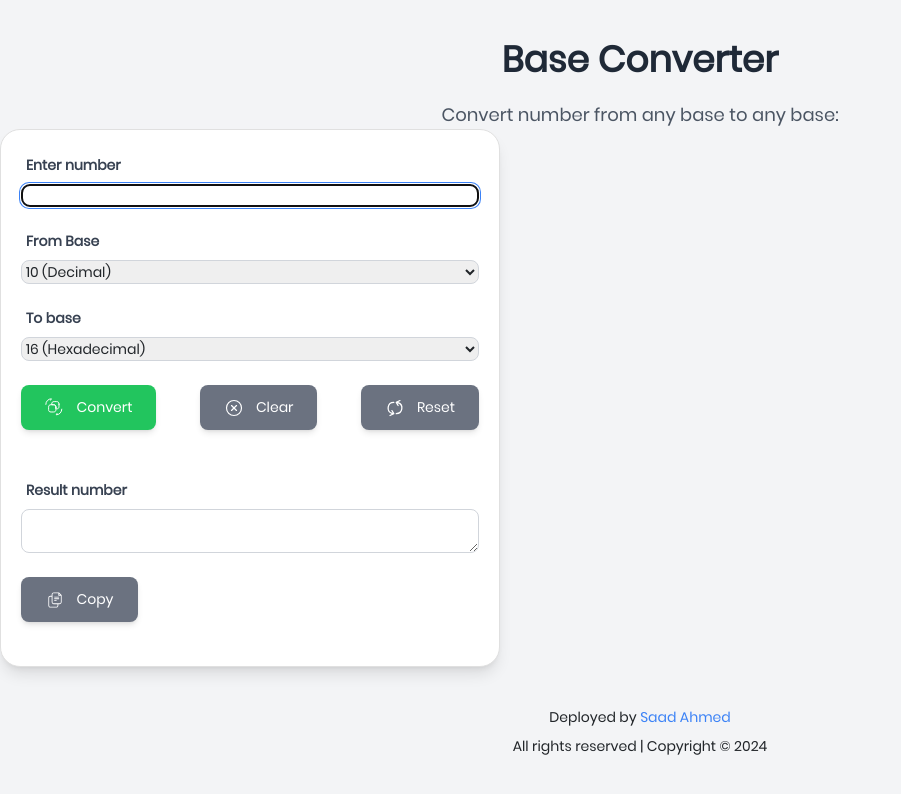
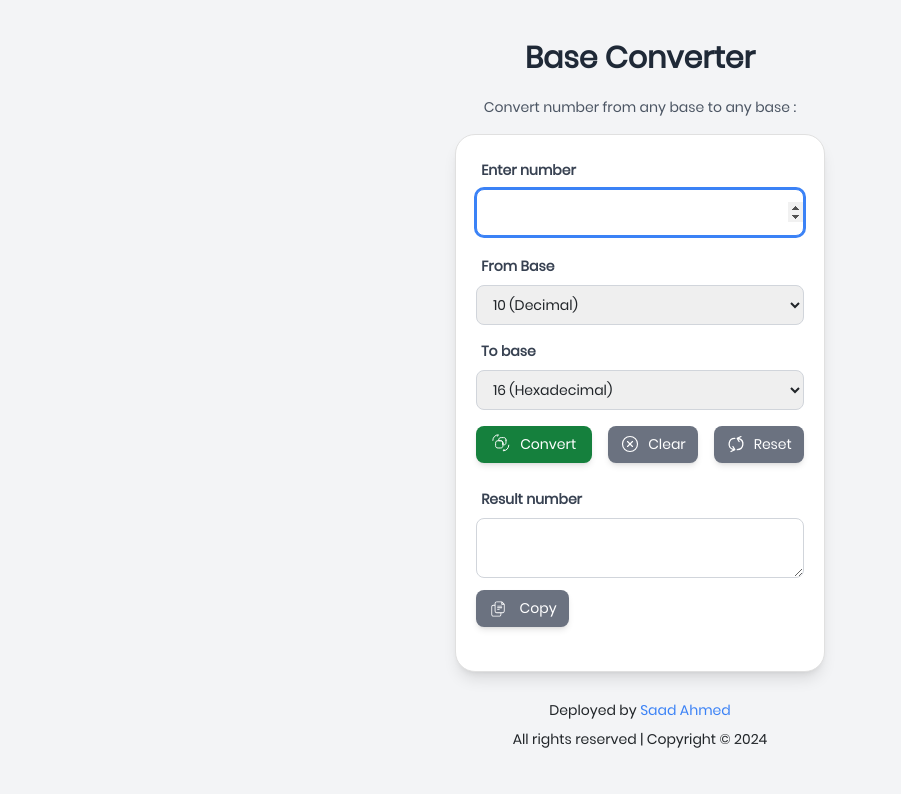
Before and after one commit to MahbubHS/BaseConverter, a plain HTML site: page index.html in a window 1280 px wide. Shown: the whole page, without its empty margins (0-901 px from the left). Drawn offline with nearby package versions, Linux system fonts and the light colour scheme.

Commit message:
fix bugs🐛

```diff
--- a/index.html
+++ b/index.html
@@ -9,35 +9,55 @@
       name="description"
       content="Base conversion calculator with steps: binary, decimal, octal, hex conversion."
     />
-    <script src="https://cdn.tailwindcss.com"></script>
+    <link rel="stylesheet" href="/assets/stylesheet/main.css" />
     <script src="https://cdn.jsdelivr.net/npm/bignumber.js/bignumber.min.js"></script>
     <link rel="shortcut icon" href="favicon.svg" type="image/x-icon" />
-    <link rel="stylesheet" type="text/css" href="./assets/stylesheet/style.css" />
+    <link
+      rel="stylesheet"
+      type="text/css"
+      href="./assets/stylesheet/style.css"
+    />
   </head>
 
   <body class="bg-gray-100">
     <div class="container mx-auto mt-10">
-      <h1 class="text-center text-4xl font-bold text-gray-800">Base Converter</h1>
+      <h1 class="text-center text-3xl font-bold text-gray-800">
+        Base Converter
+      </h1>
       <br />
-      <div class="content">
-        <p class="text-center text-lg text-gray-600">Convert number from any base to any base:</p>
-        <form id="calcform" autocomplete="off" class="shadow-lg p-8 bg-white rounded-lg transition-transform transform hover:scale-105">
-          <div class="mb-6">
-            <label for="x" class="block text-gray-700 font-semibold">Enter number</label>
+      <div class="md:justify-items-center">
+        <p class="text-center mb-4 text-gray-600">
+          Convert number from any base to any base :
+        </p>
+        <form
+          id="calcform"
+          autocomplete="off"
+          class="shadow-lg p-8 bg-white rounded-lg transition-transform"
+        >
+          <div class="mb-5">
+            <label for="x" class="block text-gray-700 font-semibold"
+              >Enter number</label
+            >
             <input
               style="text-transform: uppercase"
-              type="text"
+              type="number"
               id="x"
               name="x"
-              class="form-input mt-2 block w-full border border-gray-300 rounded-lg focus:ring-2 focus:ring-blue-500 focus:border-blue-500 transition-colors"
+              class="form-input mt-2 block w-full pl-3 py-3 border border-gray-300 rounded-lg focus:ring-2 focus:outline-none focus:ring-blue-500 focus:border-blue-500 transition-colors"
               required
               autofocus
             />
             <div id="inputError" class="text-red-500 mt-2 hidden"></div>
           </div>
-          <div class="mb-6">
-            <label for="sel1" class="block text-gray-700 font-semibold">From Base</label>
-            <select name="sel1" id="sel1" class="form-select mt-2 block w-full border border-gray-300 rounded-lg focus:ring-2 focus:ring-blue-500 focus:border-blue-500 transition-colors">
+          <div class="mb-4">
+            <label for="sel1" class="block text-gray-700 font-semibold"
+              >From Base</label
+            >
+            <select
+              name="sel1"
+              id="sel1"
+              class="form-select px-3 py-2 mt-2 block w-full border border-gray-300 focus:outline-none rounded-lg focus:ring-2 focus:ring-blue-500 focus:border-blue-500 transition-colors"
+            >
               <option value="2">2 (Binary)</option>
               <option value="3">3</option>
               <option value="4">4</option>
@@ -75,9 +95,15 @@
               <option value="36">36</option>
             </select>
           </div>
-          <div class="mb-6">
-            <label for="sel2" class="block text-gray-700 font-semibold">To base</label>
-            <select name="sel2" id="sel2" class="form-select mt-2 block w-full border border-gray-300 rounded-lg focus:ring-2 focus:ring-blue-500 focus:border-blue-500 transition-colors">
+          <div class="mb-4">
+            <label for="sel2" class="block text-gray-700 font-semibold"
+              >To base</label
+            >
+            <select
+              name="sel2"
+              id="sel2"
+              class="form-select mt-2 px-3 py-2 block w-full border border-gray-300 focus:outline-none rounded-lg focus:ring-2 focus:ring-blue-500 focus:border-blue-500 transition-colors"
+            >
               <option value="2">2 (Binary)</option>
               <option value="3">3</option>
               <option value="4">4</option>
@@ -115,14 +141,13 @@
               <option value="36">36</option>
             </select>
           </div>
-          <div id="ab" class="mb-6 flex justify-between">
+          <div id="ab" class="flex justify-between">
             <button
               id="convertBtn"
               type="button"
               title="Convert"
-              class="btn btn-success bg-green-500 text-white px-6 py-3 rounded-lg shadow-md hover:bg-green-600 focus:ring-2 focus:ring-green-500 focus:outline-none transition-transform transform hover:scale-105"
+              class="flex bg-green-700 text-white px-4 py-2 rounded-lg shadow-md hover:bg-green-800 focus:ring-2 mr-4 focus:ring-green-700 focus:outline-none transition-transform transform hover:scale-105 disabled disabled:scale-1"
               onclick="onconvert()"
-              disabled
             >
               <svg
                 width="20"
@@ -167,7 +192,7 @@
               id="br"
               type="button"
               title="Clear"
-              class="btn btn-secondary bg-gray-500 text-white px-6 py-3 rounded-lg shadow-md hover:bg-gray-600 focus:ring-2 focus:ring-gray-500 focus:outline-none transition-transform transform hover:scale-105"
+              class="flex bg-gray-500 text-white px-3 py-2 rounded-lg shadow-md hover:bg-gray-600 mr-4 focus:ring-2 focus:ring-gray-500 focus:outline-none transition-transform transform hover:scale-105"
               onclick="onclear()"
             >
               <svg
@@ -208,7 +233,7 @@
               id="br"
               type="reset"
               title="Reset"
-              class="btn btn-secondary bg-gray-500 text-white px-6 py-3 rounded-lg shadow-md hover:bg-gray-600 focus:ring-2 focus:ring-gray-500 focus:outline-none transition-transform transform hover:scale-105"
+              class="flex bg-gray-500 text-white px-3 py-2 rounded-lg shadow-md hover:bg-gray-600 focus:ring-2 focus:ring-gray-500 focus:outline-none transition-transform transform hover:scale-105"
               onclick="onrst()"
             >
               <svg
@@ -232,17 +257,23 @@
             </button>
           </div>
           <br />
-          <div class="mb-6">
-            <label for="y" id="ylabel" class="block text-gray-700 font-semibold">Result number</label>
+          <div class="mb-3">
+            <label for="y" id="ylabel" class="block text-gray-700 font-semibold"
+              >Result number</label
+            >
             <textarea
               rows="2"
               id="y"
-              class="form-textarea mt-2 block w-full border border-gray-300 rounded-lg focus:ring-2 focus:ring-blue-500 focus:border-blue-500 transition-colors"
+              class="form-textarea mt-2 block w-full border px-3 py-2 border-gray-300 rounded-lg focus:ring-2 focus:outline-none focus:ring-blue-500 focus:border-blue-500 transition-colors"
               readonly
             ></textarea>
           </div>
           <div class="mb-6">
-            <button onclick="copy(event)" class="btn btn-secondary bg-gray-500 text-white px-6 py-3 rounded-lg shadow-md hover:bg-gray-600 focus:ring-2 focus:ring-gray-500 focus:outline-none transition-transform transform hover:scale-105">
+            <button
+              type="button"
+              onclick="copy(event)"
+              class="btn btn-secondary bg-gray-500 text-white px-3 py-2 rounded-lg shadow-md hover:bg-gray-600 focus:ring-2 focus:ring-gray-500 focus:outline-none transition-transform transform hover:scale-105"
+            >
               <svg
                 fill="#ffffff"
                 width="20"
@@ -258,43 +289,56 @@
               Copy
             </button>
           </div>
-          <div class="form-group"></div>
-          <div id="calgroup" class="form-group">
+          <div class="item-center content-center justify-items-center"></div>
+          <div id="calgroup">
             <label class="block text-gray-700 font-semibold">Calculation</label>
-            <div id="cal" class="form-control bg-gray-200 p-4 rounded-lg">
+            <div
+              id="cal"
+              class="form-control bg-gray-200 border border-gray-300 p-4 rounded-lg"
+            >
               <div id="cal1">
-                <p>Base <span id="b1txt"></span> to decimal calculation:</p>
+                <p class="font-semibold my-2">
+                  Base <span id="b1txt"></span> to decimal calculation :
+                </p>
                 <p id="cal1txt"></p>
               </div>
-              <div id="cal2">
-                <p>
+              <div id="cal2" class="flex flex-col items-center">
+                <p class="font-semibold my-2">
                   Decimal to base
-                  <span id="b2txt"></span> calculation:
+                  <span id="b2txt"></span> calculation :
                 </p>
                 <p id="cal2dec"></p>
-                <p>Divide by the base to get the digits from the remainders:</p>
-                <table id="cal2tbl" class="table-auto w-full">
+                <p class="font-2xl mt-2">
+                  Divide by the base to get the digits from the remainders.
+                </p>
+                <table
+                  id="cal2tbl"
+                  class="table-auto bg-slate-300 rounded-md content-center mx-auto"
+                >
                   <thead>
                     <tr>
-                      <th>Division</th>
-                      <th>Quotient</th>
-                      <th>Remainder</th>
-                      <th>Index (Z-A)</th>
+                      <th class="border-gray-400 border-b p-1">Division</th>
+                      <th class="border-gray-400 border-b p-1">Quotient</th>
+                      <th class="p-1">Remainder</th>
+                      <th class="border-gray-400 border-b p-1">Index (Z-A)</th>
                     </tr>
                   </thead>
                   <tbody></tbody>
                 </table>
-                <p id="cal2result"></p>
+                <p class="my-4" id="cal2result"></p>
               </div>
             </div>
           </div>
         </form>
       </div>
     </div>
-    <script src="./assets/script/main.js"></script>
+    <script src="/assets/script/main.js"></script>
   </body>
-  <footer class="text-center mt-10">
-    Deployed by <a href="https://github.com/oboshor" class="text-blue-500 hover:underline">Saad Ahmed</a>
+  <footer class="text-center mt-7">
+    Deployed by
+    <a href="https://github.com/oboshor" class="text-blue-500 hover:underline"
+      >Saad Ahmed</a
+    >
   </footer>
   <footer class="text-center mt-2">
     All rights reserved | Copyright &copy;
```
Also changed, not shown: assets/stylesheet/main.css (added).
